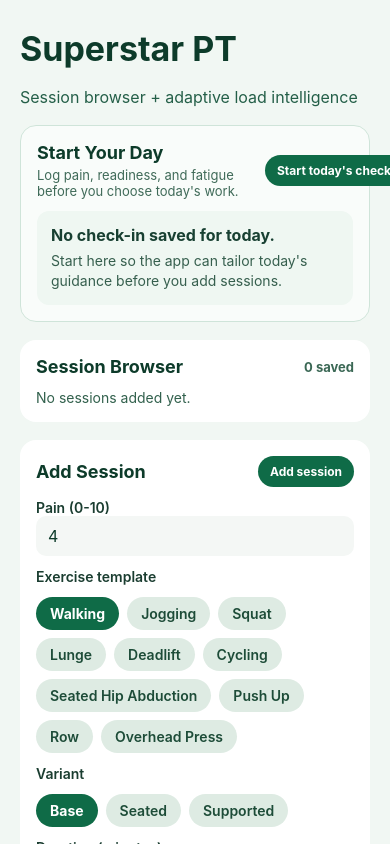
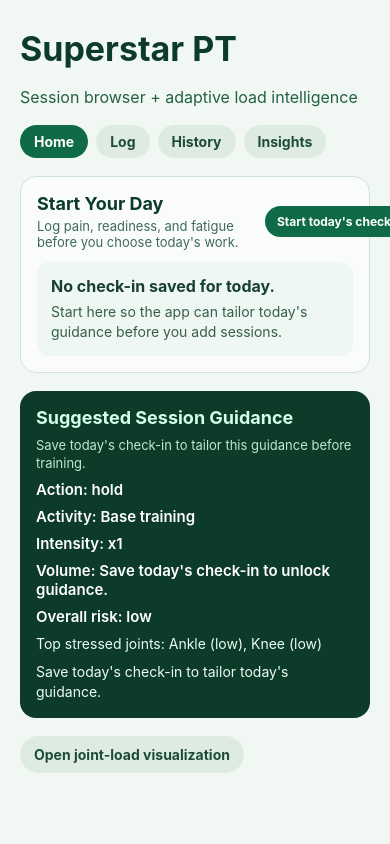
Before and after one commit to omar-elkhatib/superstar-pt, a React Native app in the folder mobile/: screen / in a window 390 px wide. Built offline with nearby package versions, Linux system fonts and the light colour scheme.

Commit message:
refactor: split app shell into screen modules (sp-9ec)

```diff
--- a/mobile/App.js
+++ b/mobile/App.js
@@ -42,6 +42,15 @@ import {
   computeKeyboardAwareScrollOffset,
   computeRevealScrollOffset
 } from "./src/scrollBehavior.mjs";
+import {
+  APP_SHELL_SCREENS,
+  buildScreenVisibilityMap,
+  DEFAULT_APP_SCREEN
+} from "./src/appShellModel.mjs";
+import { HomeScreen } from "./src/screens/HomeScreen";
+import { LogScreen } from "./src/screens/LogScreen";
+import { HistoryScreen } from "./src/screens/HistoryScreen";
+import { InsightsScreen } from "./src/screens/InsightsScreen";
 
 const VARIANT_OPTIONS = ["base", "seated", "supported"];
 const LOAD_WINDOW_DAYS = 14;
@@ -169,7 +178,7 @@ function formatTopJointLoads(computed) {
 }
 
 export default function App() {
-  const [activeView, setActiveView] = useState("main");
+  const [activeView, setActiveView] = useState(DEFAULT_APP_SCREEN);
   const [sessionPainScore, setSessionPainScore] = useState("4");
   const [checkIns, setCheckIns] = useState(() => appHistoryStore.getCheckIns());
   const [recommendationSnapshots, setRecommendationSnapshots] = useState(() =>
@@ -1347,6 +1356,7 @@ export default function App() {
       ))}
     </View>
   ) : null;
+  const screenVisibility = buildScreenVisibilityMap(activeView);
 
   return (
     <SafeAreaView style={styles.root}>
@@ -1370,36 +1380,54 @@ export default function App() {
           Superstar PT
         </Text>
         <Text style={styles.subtitle}>Session browser + adaptive load intelligence</Text>
-
-        {activeView === "main" ? (
-          <>
-            {dailyCheckInCard}
-            {sessionBrowserCard}
-            {addSessionCard}
-            {recommendationCard}
-            {recommendationHistoryCard}
-            <Pressable
-              testID="btn-view-visualization"
-              onPress={() => handleViewChange("visualization")}
-              style={styles.visualizationShortcut}
-            >
-              <Text style={styles.visualizationShortcutText}>Open joint-load visualization</Text>
-            </Pressable>
-          </>
-        ) : (
-          <View testID="view-joint-load-visualization" style={styles.visualizationView}>
-            <Pressable
-              testID="btn-view-main"
-              onPress={() => handleViewChange("main")}
-              style={styles.visualizationShortcut}
-            >
-              <Text style={styles.visualizationShortcutText}>Back to sessions</Text>
-            </Pressable>
-            {loadVisualizationCard}
-            {recommendationCard}
-            {recommendationHistoryCard}
-          </View>
-        )}
+        <View testID="app-shell-nav" style={styles.viewToggleRow}>
+          {APP_SHELL_SCREENS.map((screen) => {
+            const isActive = activeView === screen.id;
+            return (
+              <Pressable
+                key={screen.id}
+                testID={`btn-nav-${screen.id}`}
+                onPress={() => handleViewChange(screen.id)}
+                style={[
+                  styles.viewToggle,
+                  isActive ? styles.viewToggleActive : styles.viewToggleInactive
+                ]}
+              >
+                <Text
+                  style={[
+                    styles.viewToggleText,
+                    isActive ? styles.viewToggleTextActive : styles.viewToggleTextInactive
+                  ]}
+                >
+                  {screen.label}
+                </Text>
+              </Pressable>
+            );
+          })}
+        </View>
+
+        <HomeScreen
+          isVisible={screenVisibility.home.isVisible}
+          dailyCheckInCard={dailyCheckInCard}
+          recommendationCard={recommendationCard}
+          recommendationHistoryCard={recommendationHistoryCard}
+          onOpenInsights={() => handleViewChange("insights")}
+        />
+        <LogScreen
+          isVisible={screenVisibility.log.isVisible}
+          addSessionCard={addSessionCard}
+        />
+        <HistoryScreen
+          isVisible={screenVisibility.history.isVisible}
+          sessionBrowserCard={sessionBrowserCard}
+        />
+        <InsightsScreen
+          isVisible={screenVisibility.insights.isVisible}
+          loadVisualizationCard={loadVisualizationCard}
+          recommendationCard={recommendationCard}
+          recommendationHistoryCard={recommendationHistoryCard}
+          onOpenHome={() => handleViewChange("home")}
+        />
       </ScrollView>
       <View pointerEvents="box-none" style={styles.feedbackOverlay}>
         <TopFeedbackBanner notice={feedbackNotice} />
--- /dev/null
+++ b/mobile/src/appShellModel.mjs
@@ -0,0 +1,24 @@
+export const DEFAULT_APP_SCREEN = "home";
+
+export const APP_SHELL_SCREENS = [
+  { id: "home", label: "Home" },
+  { id: "log", label: "Log" },
+  { id: "history", label: "History" },
+  { id: "insights", label: "Insights" }
+];
+
+export function getScreenDefinition(screenId) {
+  return APP_SHELL_SCREENS.find((screen) => screen.id === screenId) || APP_SHELL_SCREENS[0];
+}
+
+export function buildScreenVisibilityMap(activeScreen = DEFAULT_APP_SCREEN) {
+  return Object.fromEntries(
+    APP_SHELL_SCREENS.map((screen) => [
+      screen.id,
+      {
+        ...screen,
+        isVisible: screen.id === activeScreen
+      }
+    ])
+  );
+}
--- /dev/null
+++ b/mobile/src/screens/HistoryScreen.js
@@ -0,0 +1,18 @@
+import { StyleSheet, View } from "react-native";
+
+export function HistoryScreen({ isVisible, sessionBrowserCard }) {
+  return (
+    <View
+      testID="screen-history"
+      style={[styles.screen, !isVisible ? styles.screenHidden : null]}
+      pointerEvents={isVisible ? "auto" : "none"}
+    >
+      {sessionBrowserCard}
+    </View>
+  );
+}
+
+const styles = StyleSheet.create({
+  screen: { gap: 18 },
+  screenHidden: { display: "none" }
+});
--- /dev/null
+++ b/mobile/src/screens/HomeScreen.js
@@ -0,0 +1,41 @@
+import { Pressable, StyleSheet, Text, View } from "react-native";
+
+export function HomeScreen({
+  isVisible,
+  dailyCheckInCard,
+  recommendationCard,
+  recommendationHistoryCard,
+  onOpenInsights
+}) {
+  return (
+    <View
+      testID="screen-home"
+      style={[styles.screen, !isVisible ? styles.screenHidden : null]}
+      pointerEvents={isVisible ? "auto" : "none"}
+    >
+      {dailyCheckInCard}
+      {recommendationCard}
+      {recommendationHistoryCard}
+      <Pressable
+        testID="btn-view-visualization"
+        onPress={onOpenInsights}
+        style={styles.shortcutButton}
+      >
+        <Text style={styles.shortcutButtonText}>Open joint-load visualization</Text>
+      </Pressable>
+    </View>
+  );
+}
+
+const styles = StyleSheet.create({
+  screen: { gap: 18 },
+  screenHidden: { display: "none" },
+  shortcutButton: {
+    alignSelf: "flex-start",
+    borderRadius: 999,
+    paddingHorizontal: 14,
+    paddingVertical: 10,
+    backgroundColor: "#deebe3"
+  },
+  shortcutButtonText: { color: "#1d4c38", fontWeight: "700" }
+});
--- /dev/null
+++ b/mobile/src/screens/InsightsScreen.js
@@ -0,0 +1,39 @@
+import { Pressable, StyleSheet, Text, View } from "react-native";
+
+export function InsightsScreen({
+  isVisible,
+  loadVisualizationCard,
+  recommendationCard,
+  recommendationHistoryCard,
+  onOpenHome
+}) {
+  return (
+    <View
+      testID="screen-insights"
+      style={[styles.screen, !isVisible ? styles.screenHidden : null]}
+      pointerEvents={isVisible ? "auto" : "none"}
+    >
+      <View testID="view-joint-load-visualization" style={styles.screen}>
+        <Pressable testID="btn-view-main" onPress={onOpenHome} style={styles.shortcutButton}>
+          <Text style={styles.shortcutButtonText}>Back to Home</Text>
+        </Pressable>
+        {loadVisualizationCard}
+        {recommendationCard}
+        {recommendationHistoryCard}
+      </View>
+    </View>
+  );
+}
+
+const styles = StyleSheet.create({
+  screen: { gap: 18 },
+  screenHidden: { display: "none" },
+  shortcutButton: {
+    alignSelf: "flex-start",
+    borderRadius: 999,
+    paddingHorizontal: 14,
+    paddingVertical: 10,
+    backgroundColor: "#deebe3"
+  },
+  shortcutButtonText: { color: "#1d4c38", fontWeight: "700" }
+});
--- /dev/null
+++ b/mobile/src/screens/LogScreen.js
@@ -0,0 +1,18 @@
+import { StyleSheet, View } from "react-native";
+
+export function LogScreen({ isVisible, addSessionCard }) {
+  return (
+    <View
+      testID="screen-log"
+      style={[styles.screen, !isVisible ? styles.screenHidden : null]}
+      pointerEvents={isVisible ? "auto" : "none"}
+    >
+      {addSessionCard}
+    </View>
+  );
+}
+
+const styles = StyleSheet.create({
+  screen: { gap: 18 },
+  screenHidden: { display: "none" }
+});
```
Also changed, not shown: mobile/.maestro/features/app-shell-smoke.yaml (added), 1 other file (tests, documents, lock files or other folders).
